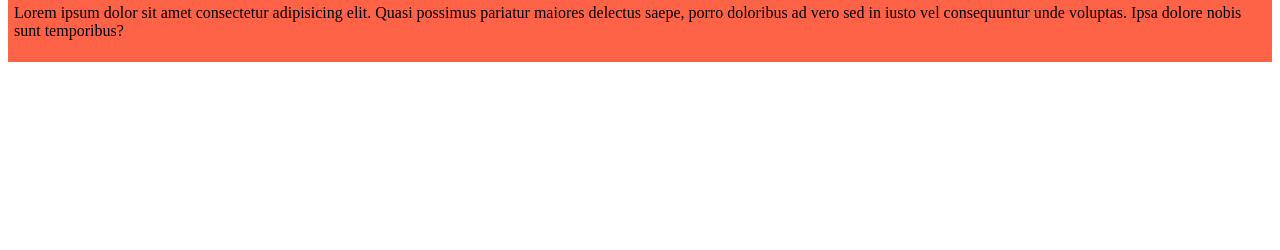
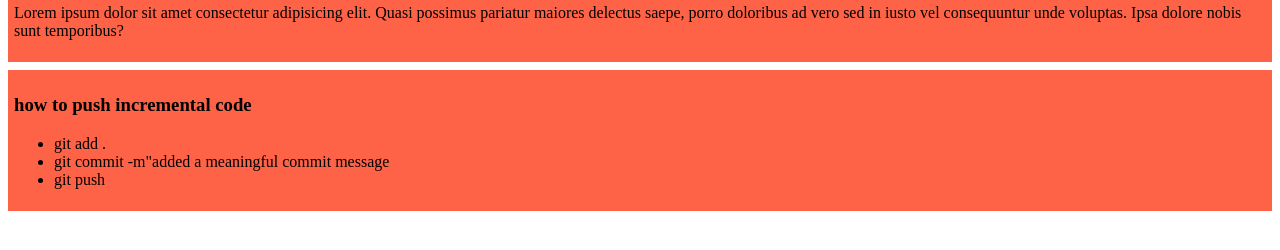
Before and after one commit to Ruhul-15-1555/my-simple-github-repo, a plain HTML site: page index.html in a window 1280 px wide. Shown: the part 394-644 px from the top of the page. Drawn offline with Linux system fonts and the light colour scheme.

Commit message:
added list item

```diff
--- a/index.html
+++ b/index.html
@@ -24,6 +24,14 @@
         <p>Lorem ipsum dolor sit amet consectetur adipisicing elit. Quasi possimus pariatur maiores delectus saepe,
             porro doloribus ad vero sed in iusto vel consequuntur unde voluptas. Ipsa dolore nobis sunt temporibus?</p>
     </div>
+    <div>
+        <h3>how to push incremental code</h3>
+        <ul>
+            <li>git add .</li>
+            <li>git commit -m"added a meaningful commit message</li>
+            <li>git push</li>
+        </ul>
+    </div>
 
 </body>
 
```
